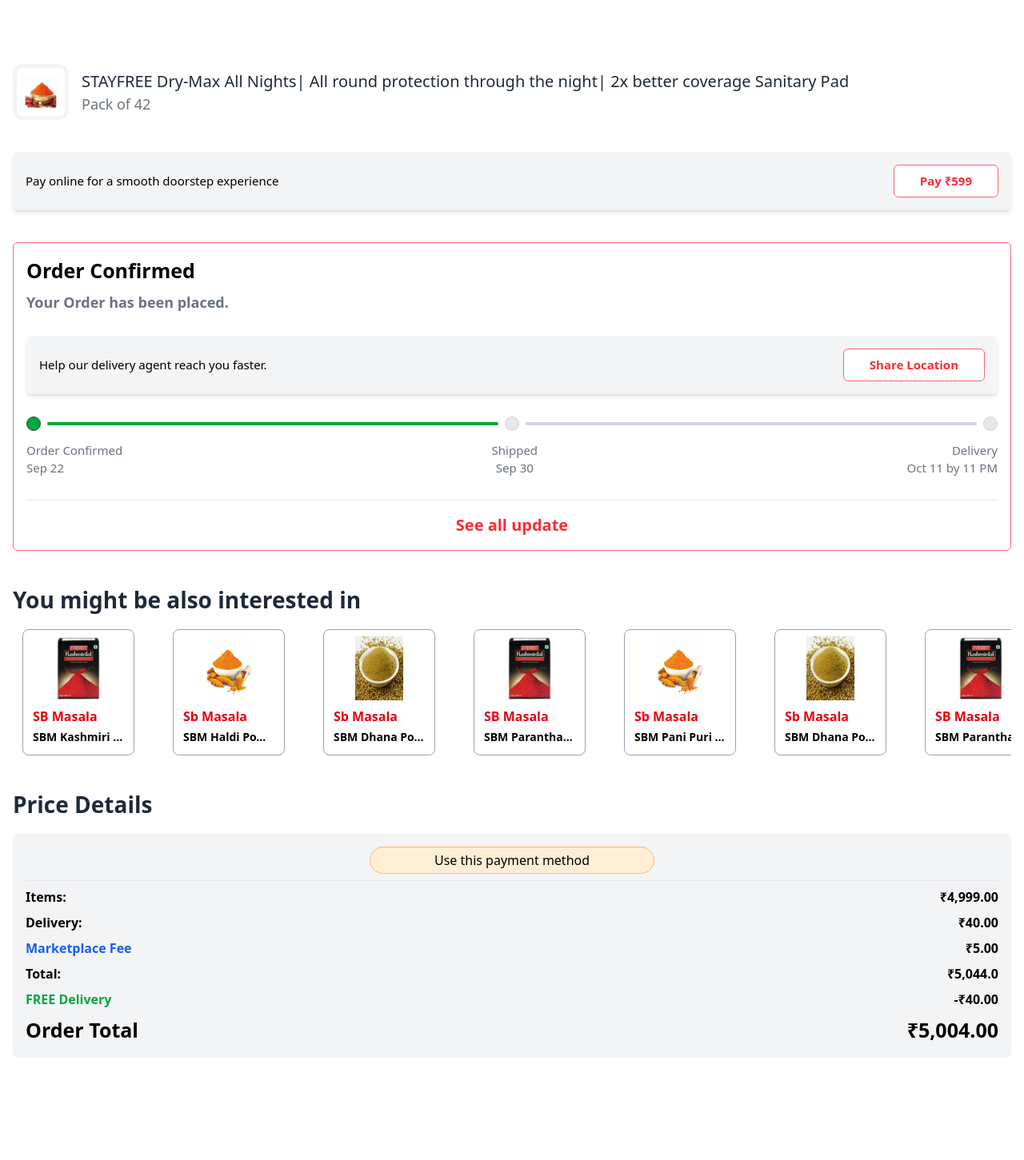
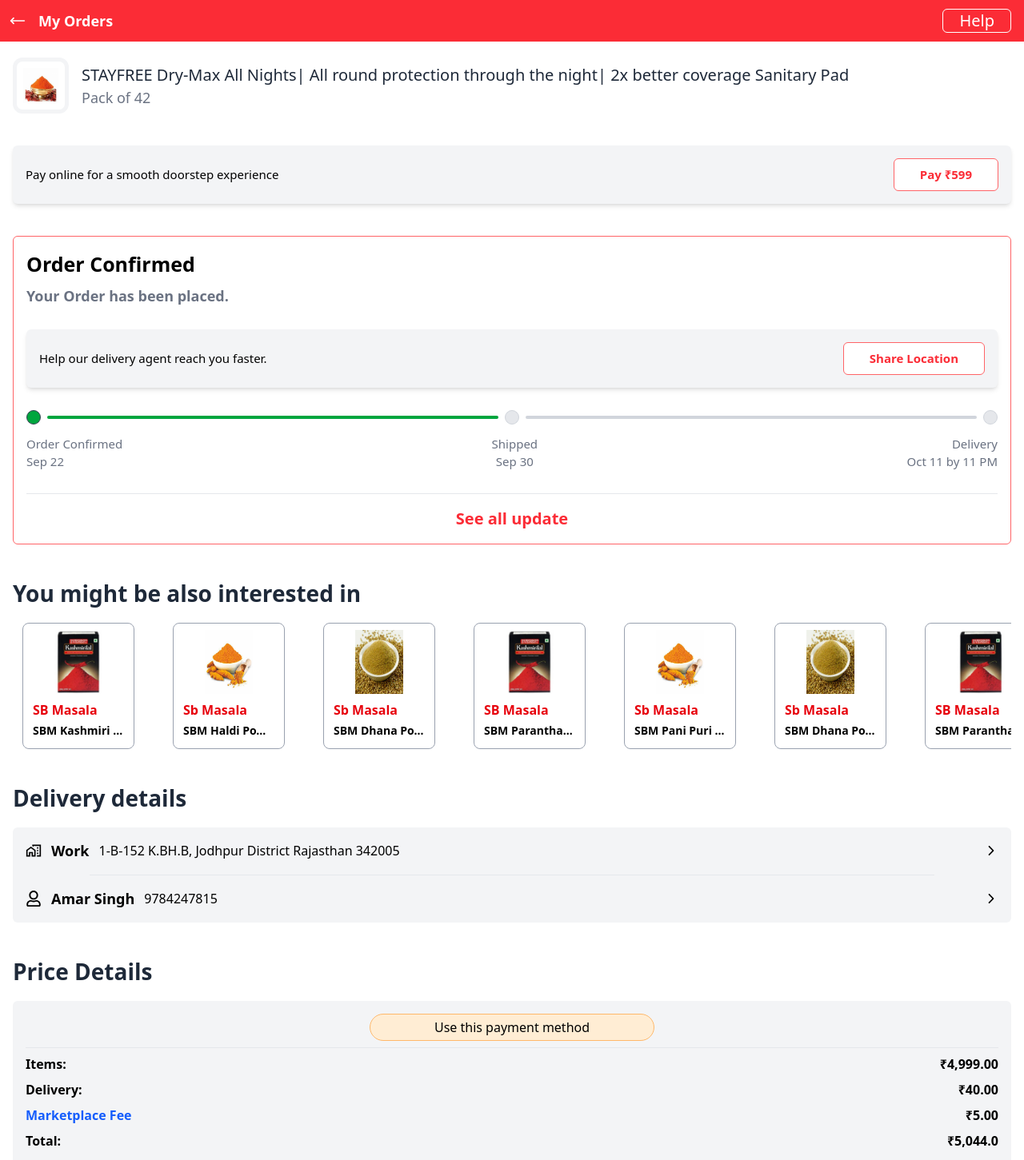
Before and after one commit to AbhishekSinghNaruKa26/SBM, a React (Vite) app in the folder frontend/: page /orders in a window 1280 px wide. Shown: the top 1451 px of the page at 80% size. Before the commit the page ends 1403 px from the top, so only its background shows below. Built offline with nearby package versions, Linux system fonts and the light colour scheme; a web font is replaced by a local one.

Commit message:
new changes in orders

```diff
--- a/frontend/src/Pages/Order.jsx
+++ b/frontend/src/Pages/Order.jsx
@@ -2,10 +2,32 @@
 import orderimg from "../../public/IMAGES/spices maslaa/kasmirilalmirch.jpeg";
 import { AiOutlineLike } from "react-icons/ai";
 import exclusiveProducts from "../Data/Exclusive.collection";
+import { MdOutlineHomeWork } from "react-icons/md";
+import { FaRegUser } from "react-icons/fa";
+import { IoIosArrowForward } from "react-icons/io";
+import { useNavigate } from "react-router-dom";
+import { LuMoveLeft } from "react-icons/lu";
 
 function Order() {
+  const navigate = useNavigate();
   return (
-    <div className="w-full mx-auto my-20 px-4 flex flex-col items-center space-y-5 sm:space-y-10">
+    <>
+      <div className="bg-red-500 w-full mx-auto fixed top-0 left-0 flex justify-between items-center">
+        <div className="flex items-center gap-4 p-3 ">
+          <LuMoveLeft
+            onClick={() => navigate("/Order")}
+            className="text-white font-bold text-xl"
+          />
+          <div className="text-lg text-white font-semibold">My Orders</div>
+        </div>
+        <div className="px-4">
+          <div className="text-xl border border-white px-5  text-white rounded-md">
+            <button className="">Help</button>
+          </div>
+        </div>
+      </div>
+
+      <div className="w-full mx-auto my-15 sm:my-18 px-4 flex flex-col items-center space-y-5 sm:space-y-10">
         {/* 1. orders details and pack */}
 
         <div className="flex items-center gap-4 w-full mx-auto">
@@ -14,10 +36,12 @@
           </div>
           <div className="truncate">
             <span className="text-[14px] md:text-[20px] text-gray-800">
-            STAYFREE Dry-Max All Nights| All round protection through the night|
-            2x better coverage Sanitary Pad
+              STAYFREE Dry-Max All Nights| All round protection through the
+              night| 2x better coverage Sanitary Pad
             </span>
-          <p className="text-[12px] md:text-[18px] text-gray-500">Pack of 42</p>
+            <p className="text-[12px] md:text-[18px] text-gray-500">
+              Pack of 42
+            </p>
           </div>
         </div>
         {/* 2. Pay button and exprinces */}
@@ -139,6 +163,42 @@
 
         {/* Deleviry details */}
 
+        <div className="w-full mx-auto">
+          <h1 className="text-[20px] sm:text-[28px] text-gray-800 font-semibold pb-4">
+            Delivery details
+          </h1>
+          <div className=" bg-gray-100 px-4 py-4  rounded-md flex flex-col gap-4">
+            <div className="flex justify-between items-center">
+              <div className="flex items-center gap-3 ">
+                <MdOutlineHomeWork className="text-[20px]" />
+                <span className=" text-[15px] sm:text-[18px] font-bold">
+                  Work
+                </span>
+                <span className="text-[13px] sm:text-[16px] ">
+                  {" "}
+                  1-B-152 K.BH.B, Jodhpur District Rajasthan 342005
+                </span>
+              </div>
+              <div className="text-[15px] sm:text-[18px]">
+                <IoIosArrowForward />
+              </div>
+            </div>
+            <div className="border-b border-gray-200 mx-0 sm:mx-20 "></div>
+            <div className="flex justify-between items-center">
+              <div className="flex items-center gap-3 ">
+                <FaRegUser className="sm:text-[20px]" />
+                <span className=" text-[15px] sm:text-[18px] font-bold">
+                  Amar Singh
+                </span>
+                <span className="text-[13px] sm:text-[16px] ">9784247815</span>
+              </div>
+              <div className="text-[15px] sm:text-[18px]">
+                <IoIosArrowForward />
+              </div>
+            </div>
+          </div>
+        </div>
+
         {/*6. price Details*/}
 
         <div className="w-full mx-auto flex flex-col">
@@ -184,7 +244,17 @@
             </div>
           </div>
         </div>
+
+        <div className="w-full mx-auto flex items-center justify-center border border-red-400 rounded-md">
+          <div
+            className="text-[18px] sm:text-[22px] text-red-500 font-bold py-2 sm:py-4"
+            onClick={() => navigate("/products")}
+          >
+            <button className="">Shop More From SBM</button>
           </div>
+        </div>
+      </div>
+    </>
   );
 }
 
```
Lines whose indentation alone changed are shown as unchanged.
